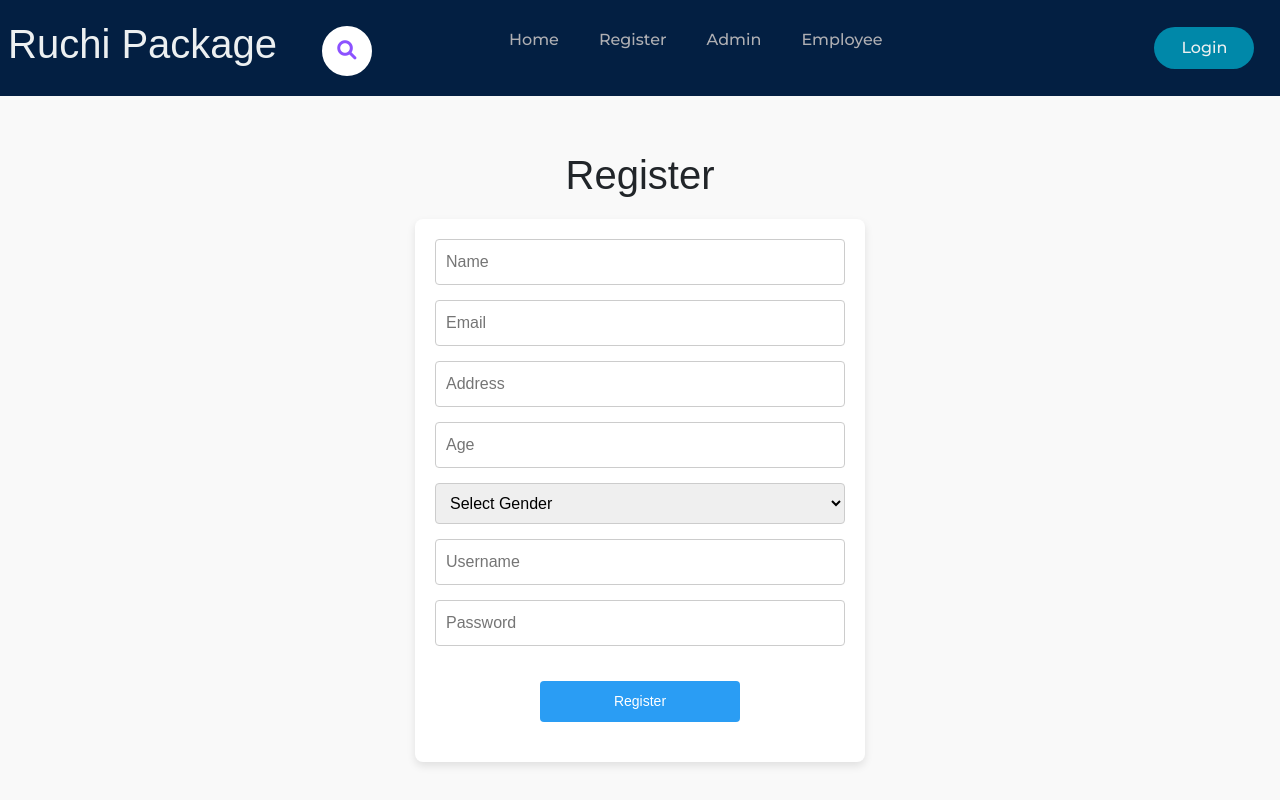
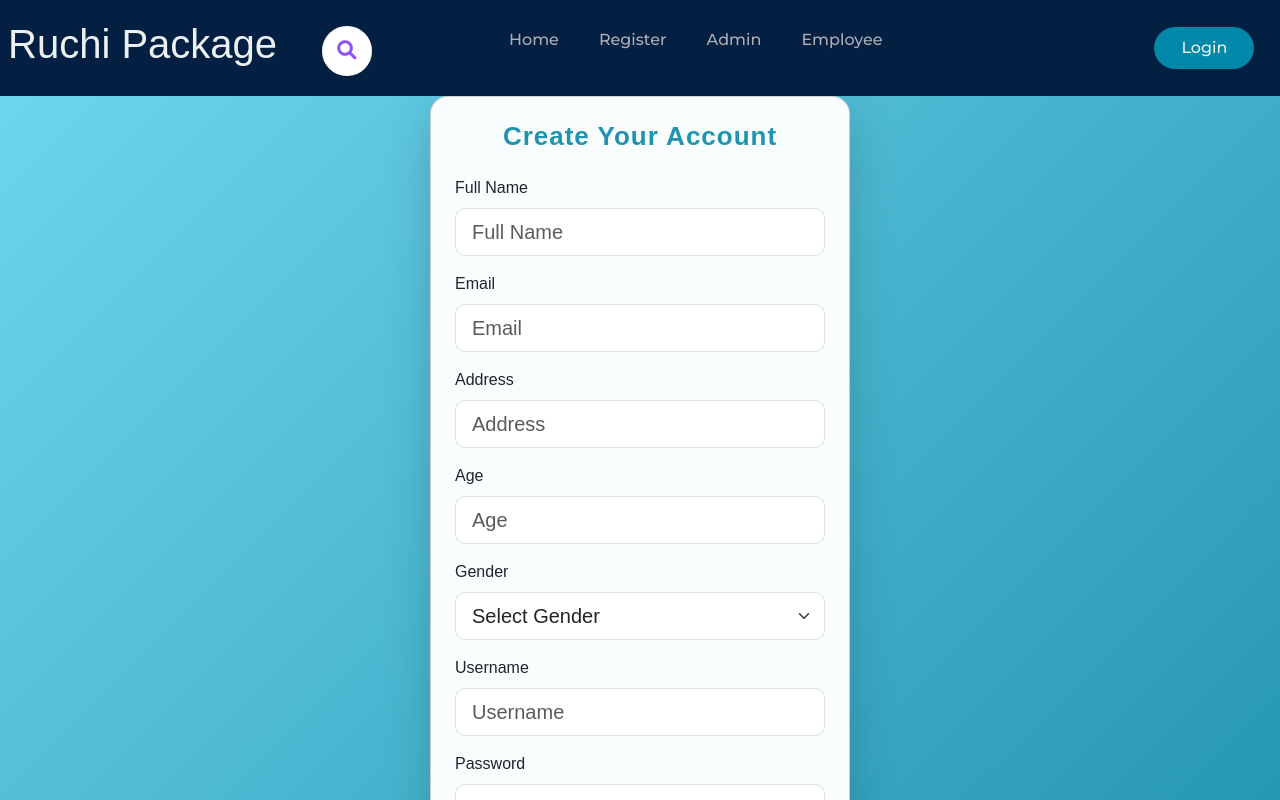
Before and after one commit to Ranjuna120/Package-Delivery-Management-System, a React (Create React App) app in the folder frontend/: page /Regi in a window 1280 px wide. Shown: the top 800 px of the page. Built offline with nearby package versions, Linux system fonts and the light colour scheme.

Commit message:
Update Regi.js

```diff
--- a/frontend/src/compoments/Regi.js
+++ b/frontend/src/compoments/Regi.js
@@ -1,6 +1,6 @@
 import React, { useState } from 'react';
 import axios from 'axios';
-
+import 'bootstrap/dist/css/bootstrap.min.css';
 function Regi() {
   const [name, setName] = useState('');
   const [email, setEmail] = useState('');
@@ -9,147 +9,88 @@ function Regi() {
   const [gender, setGender] = useState('');
   const [username, setUsername] = useState('');
   const [password, setPassword] = useState('');
+  const [loading, setLoading] = useState(false);
+  const [error, setError] = useState('');
 
   const handleSubmit = async (e) => {
     e.preventDefault();
+    setLoading(true);
+    setError('');
     try {
-      const response = await axios.post('http://localhost:8070/api/customers/register', {
+      await axios.post('http://localhost:8070/api/customers/register', {
         name, email, address, age, gender, username, password
       });
+      setLoading(false);
       alert('Registration successful!');
-      window.location.href = "/CustomerLogin"; // Redirect to login after registration
-    } catch (error) {
-      console.error('Registration failed', error);
-      alert('Registration failed: ' + error.response.data.error);
+      window.location.href = "/CustomerLogin";
+    } catch (err) {
+      setLoading(false);
+      setError(err?.response?.data?.error || 'Registration failed');
     }
   };
 
   return (
     <div style={{
+      minHeight: '100vh',
+      background: 'linear-gradient(135deg, #6dd5ed 0%, #2193b0 100%)',
       display: 'flex',
-      flexDirection: 'column',
       alignItems: 'center',
-      justifyContent: 'center',
-      minHeight: '90vh',
-      backgroundColor: '#f9f9f9'
+      justifyContent: 'center'
     }}>
-      <h1 style={{ marginBottom: '20px' }}>Register</h1>
-      <form onSubmit={handleSubmit} style={{
-        display: 'flex',
-        flexDirection: 'column',
-        width: '450px',
-        padding: '20px',
-        backgroundColor: '#fff',
-        borderRadius: '8px',
-        boxShadow: '0 4px 8px rgba(0, 0, 0, 0.1)'
-      }}>
-        <input
-          type="text"
-          placeholder="Name"
-          value={name}
-          onChange={(e) => setName(e.target.value)}
-          required
-          style={{
-            padding: '10px',
-            marginBottom: '15px',
-            borderRadius: '4px',
-            border: '1px solid #ccc'
-          }}
-        />
-        <input
-          type="email"
-          placeholder="Email"
-          value={email}
-          onChange={(e) => setEmail(e.target.value)}
-          required
-          style={{
-            padding: '10px',
-            marginBottom: '15px',
-            borderRadius: '4px',
-            border: '1px solid #ccc'
-          }}
-        />
-        <input
-          type="text"
-          placeholder="Address"
-          value={address}
-          onChange={(e) => setAddress(e.target.value)}
-          required
-          style={{
-            padding: '10px',
-            marginBottom: '15px',
-            borderRadius: '4px',
-            border: '1px solid #ccc'
-          }}
-        />
-        <input
-          type="number"
-          placeholder="Age"
-          value={age}
-          onChange={(e) => setAge(e.target.value)}
-          required
-          style={{
-            padding: '10px',
-            marginBottom: '15px',
-            borderRadius: '4px',
-            border: '1px solid #ccc'
-          }}
-        />
-        <select
-          value={gender}
-          onChange={(e) => setGender(e.target.value)}
-          required
-          style={{
-            padding: '10px',
-            marginBottom: '15px',
-            borderRadius: '4px',
-            border: '1px solid #ccc'
-          }}
-        >
+      <div className="card shadow-lg p-4" style={{ maxWidth: 420, width: '100%', borderRadius: 18, background: 'rgba(255,255,255,0.97)' }}>
+        <h2 className="text-center mb-4" style={{ fontWeight: 700, letterSpacing: 1, color: '#2193b0' }}>Create Your Account</h2>
+        <form onSubmit={handleSubmit} autoComplete="off">
+          <div className="mb-3">
+            <label className="form-label" style={{ fontWeight: 500 }}>Full Name</label>
+            <input type="text" className="form-control form-control-lg" placeholder="Full Name" value={name} onChange={e => setName(e.target.value)} required style={{ borderRadius: 10 }} />
+          </div>
+          <div className="mb-3">
+            <label className="form-label" style={{ fontWeight: 500 }}>Email</label>
+            <input type="email" className="form-control form-control-lg" placeholder="Email" value={email} onChange={e => setEmail(e.target.value)} required style={{ borderRadius: 10 }} />
+          </div>
+          <div className="mb-3">
+            <label className="form-label" style={{ fontWeight: 500 }}>Address</label>
+            <input type="text" className="form-control form-control-lg" placeholder="Address" value={address} onChange={e => setAddress(e.target.value)} required style={{ borderRadius: 10 }} />
+          </div>
+          <div className="mb-3">
+            <label className="form-label" style={{ fontWeight: 500 }}>Age</label>
+            <input type="number" className="form-control form-control-lg" placeholder="Age" value={age} onChange={e => setAge(e.target.value)} required min={1} style={{ borderRadius: 10 }} />
+          </div>
+          <div className="mb-3">
+            <label className="form-label" style={{ fontWeight: 500 }}>Gender</label>
+            <select className="form-select form-select-lg" value={gender} onChange={e => setGender(e.target.value)} required style={{ borderRadius: 10 }}>
               <option value="">Select Gender</option>
               <option value="Male">Male</option>
               <option value="Female">Female</option>
+              <option value="Other">Other</option>
             </select>
-        <input
-          type="text"
-          placeholder="Username"
-          value={username}
-          onChange={(e) => setUsername(e.target.value)}
-          required
-          style={{
-            padding: '10px',
-            marginBottom: '15px',
-            borderRadius: '4px',
-            border: '1px solid #ccc'
-          }}
-        />
-        <input
-          type="password"
-          placeholder="Password"
-          value={password}
-          onChange={(e) => setPassword(e.target.value)}
-          required
-          style={{
-            padding: '10px',
-            marginBottom: '15px',
-            borderRadius: '4px',
-            border: '1px solid #ccc'
-          }}
-        />
-        <button type="submit" style={{
-          padding: '10px 0',
-          backgroundColor: '#2a9df4',
+          </div>
+          <div className="mb-3">
+            <label className="form-label" style={{ fontWeight: 500 }}>Username</label>
+            <input type="text" className="form-control form-control-lg" placeholder="Username" value={username} onChange={e => setUsername(e.target.value)} required style={{ borderRadius: 10 }} />
+          </div>
+          <div className="mb-3">
+            <label className="form-label" style={{ fontWeight: 500 }}>Password</label>
+            <input type="password" className="form-control form-control-lg" placeholder="Password" value={password} onChange={e => setPassword(e.target.value)} required minLength={6} style={{ borderRadius: 10 }} />
+          </div>
+          {error && <div className="alert alert-danger py-2 mb-2 text-center">{error}</div>}
+          <button type="submit" className="btn w-100" disabled={loading} style={{
+            fontWeight: 600,
+            fontSize: 18,
+            background: 'linear-gradient(90deg, #2193b0 0%, #6dd5ed 100%)',
             color: '#fff',
             border: 'none',
-          borderRadius: '4px',
-          cursor: 'pointer',
-          width: '200px', // Set the desired width here
-          display: 'block',
-          margin: '20px auto'
+            borderRadius: 10,
+            boxShadow: '0 2px 8px rgba(33,147,176,0.15)',
+            transition: 'background 0.3s'
           }}>
-          Register
+            {loading ? 'Registering...' : 'Register'}
           </button>
         </form>
+        <div className="text-center mt-3">
+          <span style={{ color: '#2193b0' }}>Already have an account? <a href="/CustomerLogin" className="text-decoration-none" style={{ color: '#6dd5ed', fontWeight: 600 }}>Login</a></span>
+        </div>
+      </div>
     </div>
   );
 }
```
Lines whose indentation alone changed are shown as unchanged.
